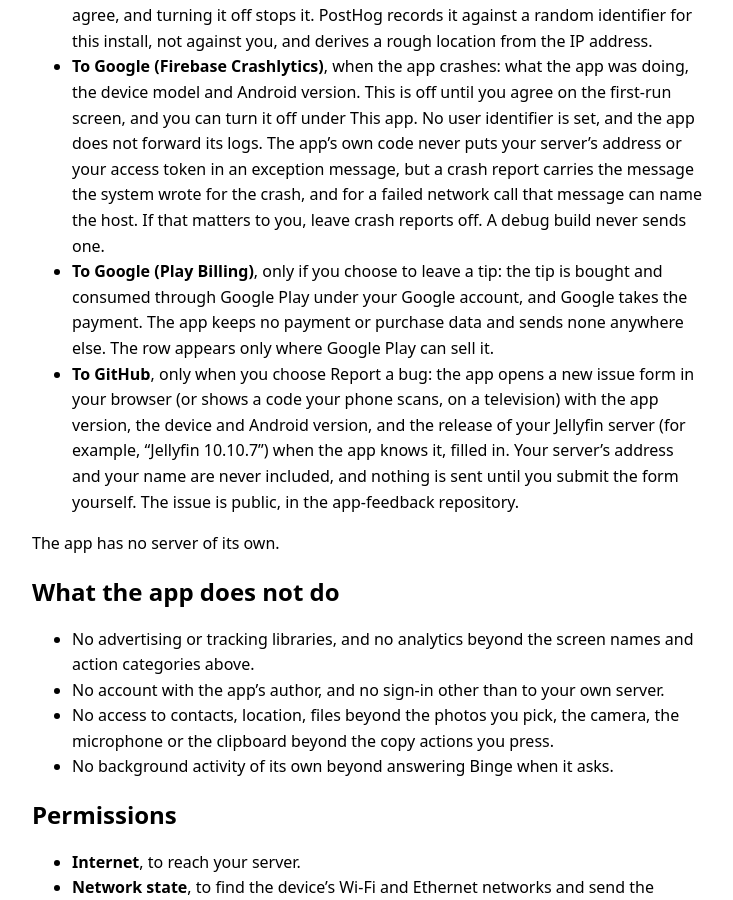
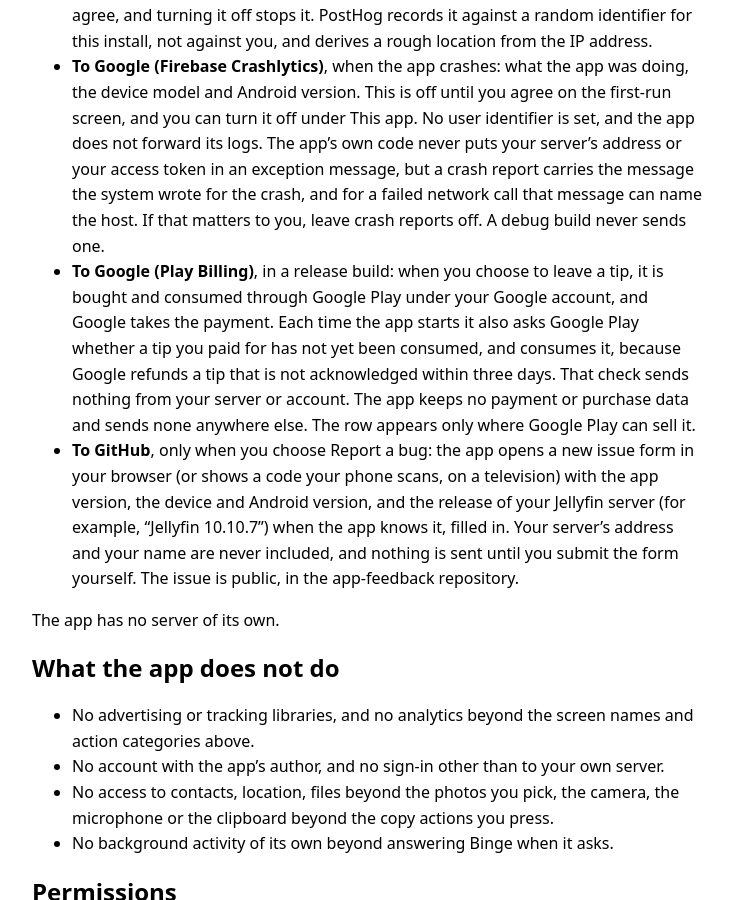
Before and after one commit to ScottCooper92/app-feedback, a Jekyll site: the page built from docs/ephyra/privacy/index.md, in a window 1280 px wide and 900 px high, scrolled down 1882 px. Shown: the whole window, without its empty margins (272-1005 px from the left). Built offline with Jekyll 4.4.1, drawn with Linux system fonts in a browser that asks for light colours; some of the changed text lies outside the part shown.

Commit message:
docs: update the Ephyra privacy policy

```diff
--- a/docs/ephyra/privacy/index.md
+++ b/docs/ephyra/privacy/index.md
@@ -32,7 +32,7 @@ The app sets `allowBackup="false"` and excludes everything from cloud backup and
 
 - **To PostHog**, only if you agree to share usage data when the app first asks, or later under This app in your settings. It sends the name of each screen you open (the server step, sign-in, the home, or which console page, such as Libraries or Scheduled tasks, but never which library, task or user is open inside it), and three events: a sign-in (by password, by Quick Connect, or into the built-in demo), a failed sign-in with its category (wrong credentials, server unreachable, Quick Connect off or expired, and so on), and signing out. The names are the app's own fixed ones, never an id, a title, an address, a user name or anyone's name, plus PostHog's own app events (installed, updated, opened, backgrounded). Nothing is sent until you agree, and turning it off stops it. PostHog records it against a random identifier for this install, not against you, and derives a rough location from the IP address.
 - **To Google (Firebase Crashlytics)**, when the app crashes: what the app was doing, the device model and Android version. This is off until you agree on the first-run screen, and you can turn it off under This app. No user identifier is set, and the app does not forward its logs. The app's own code never puts your server's address or your access token in an exception message, but a crash report carries the message the system wrote for the crash, and for a failed network call that message can name the host. If that matters to you, leave crash reports off. A debug build never sends one.
-- **To Google (Play Billing)**, only if you choose to leave a tip: the tip is bought and consumed through Google Play under your Google account, and Google takes the payment. The app keeps no payment or purchase data and sends none anywhere else. The row appears only where Google Play can sell it.
+- **To Google (Play Billing)**, in a release build: when you choose to leave a tip, it is bought and consumed through Google Play under your Google account, and Google takes the payment. Each time the app starts it also asks Google Play whether a tip you paid for has not yet been consumed, and consumes it, because Google refunds a tip that is not acknowledged within three days. That check sends nothing from your server or account. The app keeps no payment or purchase data and sends none anywhere else. The row appears only where Google Play can sell it.
 - **To GitHub**, only when you choose Report a bug: the app opens a new issue form in your browser (or shows a code your phone scans, on a television) with the app version, the device and Android version, and the release of your Jellyfin server (for example, "Jellyfin 10.10.7") when the app knows it, filled in. Your server's address and your name are never included, and nothing is sent until you submit the form yourself. The issue is public, in the app-feedback repository.
 
 The app has no server of its own.
```
Also changed, not shown: other parts of docs/ephyra/privacy/index.md (+1 -1 lines).
